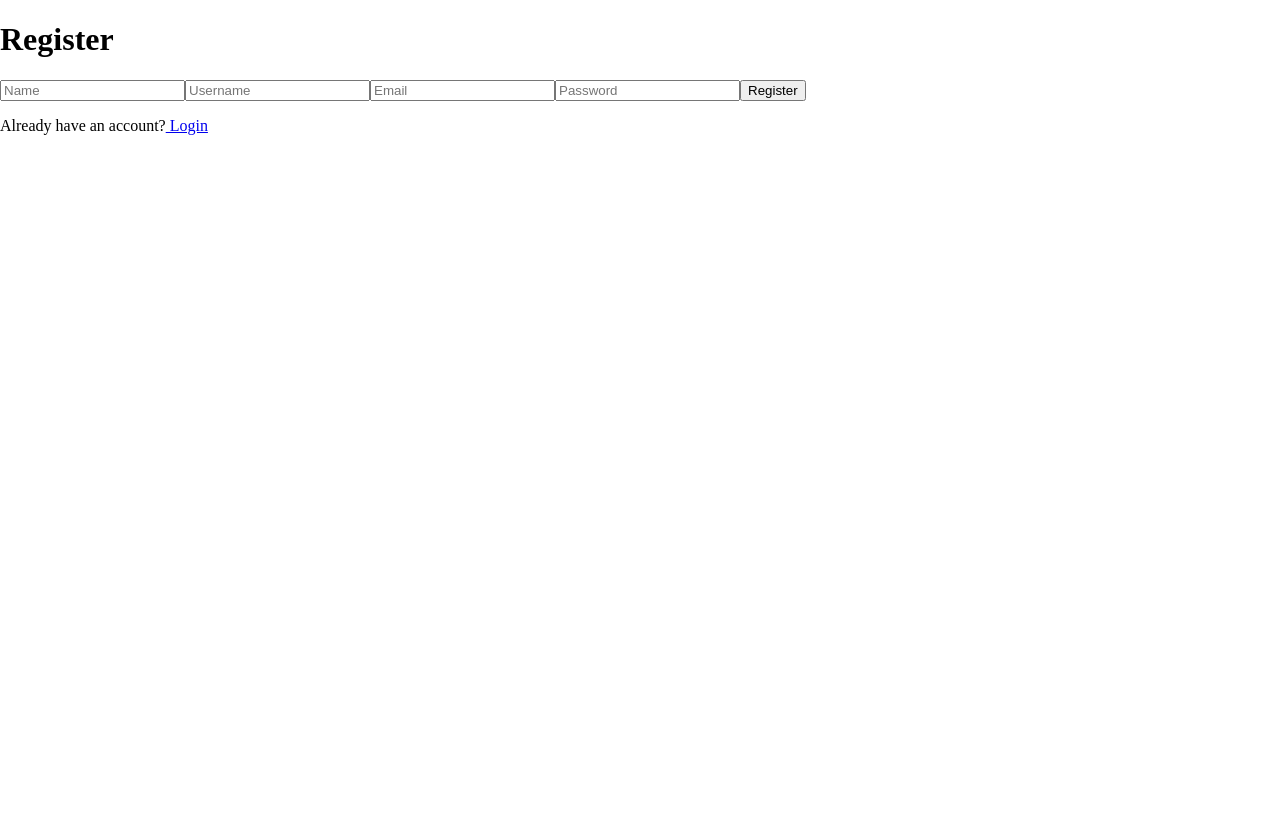
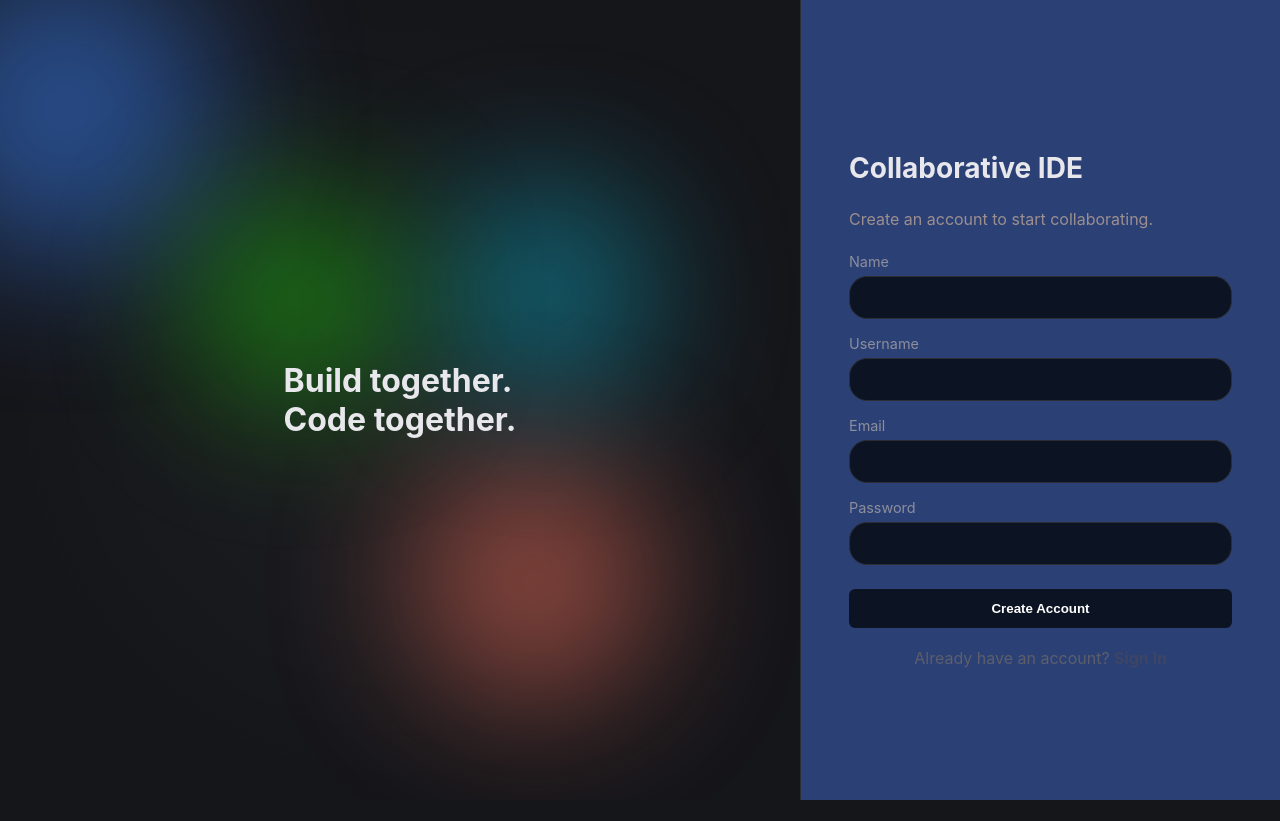
Before and after one commit to techisat415/collab-code-workspace, a React (Vite) app in the folder client/: page /register in a window 1280 px wide. After the commit the page ends 800 px from the top, so only its background shows below. Built offline with nearby package versions, Linux system fonts and the light colour scheme; no server answers.

Commit message:
updated register page frontend

```diff
--- a/client/src/main.jsx
+++ b/client/src/main.jsx
@@ -1,3 +1,4 @@
+import "./styles/theme.css";
 import { StrictMode } from 'react'
 import { createRoot } from 'react-dom/client'
 import './index.css'
--- a/client/src/pages/Register.jsx
+++ b/client/src/pages/Register.jsx
@@ -1,16 +1,12 @@
 import { useState } from "react";
 import { useNavigate, Link } from "react-router-dom";
 import api from "../api/api";
+import "../styles/auth.css";
 
 export default function Register() {
   const navigate = useNavigate();
 
-  const [form, setForm] = useState({
-    username: "",
-    email: "",
-    name: "",
-    password: "",
-  });
+  const [form, setForm] = useState({ username: "", email: "", name: "", password: "", });
 
   async function handleSubmit(e) {
     e.preventDefault();
@@ -28,12 +24,46 @@ export default function Register() {
   }
 
   return (
-    <div>
-      <h1>Register</h1>
+    <div className="auth-page">
+      <div className="auth-hero">
+        <div className="blob blob--1" />
+        <div className="blob blob--2" />
+        <div className="blob blob--3" />
+        <div className="blob blob--4" />
 
-      <form onSubmit={handleSubmit}>
+        <div className="auth-hero__content">
+
+          <h1>
+            Build together.
+            <br />
+            Code together.
+          </h1>
+
+        </div>
+
+      </div>
+      <div className="auth-card">
+
+        <h1 className="auth-title">
+          Collaborative IDE
+        </h1>
+
+        <p className="auth-subtitle">
+          Create an account to start collaborating.
+        </p>
+
+        <form
+          className="auth-form"
+          onSubmit={handleSubmit}
+        >
+
+          <div className="auth-group">
+            <label className="auth-label">
+              Name
+            </label>
+
             <input
-          placeholder="Name"
+              className="auth-input"
               value={form.name}
               onChange={(e) =>
                 setForm({
@@ -42,9 +72,15 @@ export default function Register() {
                 })
               }
             />
+          </div>
+
+          <div className="auth-group">
+            <label className="auth-label">
+              Username
+            </label>
 
             <input
-          placeholder="Username"
+              className="auth-input"
               value={form.username}
               onChange={(e) =>
                 setForm({
@@ -53,9 +89,16 @@ export default function Register() {
                 })
               }
             />
+          </div>
+
+          <div className="auth-group">
+            <label className="auth-label">
+              Email
+            </label>
 
             <input
-          placeholder="Email"
+              className="auth-input"
+              type="email"
               value={form.email}
               onChange={(e) =>
                 setForm({
@@ -64,10 +107,16 @@ export default function Register() {
                 })
               }
             />
+          </div>
+
+          <div className="auth-group">
+            <label className="auth-label">
+              Password
+            </label>
 
             <input
+              className="auth-input"
               type="password"
-          placeholder="Password"
               value={form.password}
               onChange={(e) =>
                 setForm({
@@ -76,16 +125,28 @@ export default function Register() {
                 })
               }
             />
+          </div>
 
-        <button type="submit">
-          Register
+          <button
+            type="submit"
+            className="auth-submit"
+          >
+            Create Account
           </button>
+
         </form>
 
-      <p>
-        Already have an account?
-        <Link to="/login"> Login</Link>
-      </p>
+        <div className="auth-footer">
+          Already have an account?{" "}
+          <Link
+            className="auth-link"
+            to="/login"
+          >
+            Sign In
+          </Link>
+        </div>
+
+      </div>
     </div>
   );
 }
--- /dev/null
+++ b/client/src/styles/auth.css
@@ -0,0 +1,218 @@
+@keyframes float {
+  0% {
+    transform:
+      translate(0px, 0px)
+      scale(1);
+  }
+
+  25% {
+    transform:
+      translate(100px, -150px)
+      scale(1.03);
+  }
+
+  50% {
+    transform:
+      translate(-250px, -250px)
+      scale(1.08);
+  }
+
+  75% {
+    transform:
+      translate(-150px, -100px)
+      scale(1.03);
+  }
+
+  100% {
+    transform:
+      translate(0px, 0px)
+      scale(1);
+  }
+}
+
+.auth-page {
+  min-height: 100vh;
+  display: grid;
+  grid-template-columns: 1fr 480px;
+  background: var(--bg-app);
+}
+
+.auth-hero {
+  position: relative;
+  display: flex;
+  align-items: center;
+  justify-content: center;
+  overflow: hidden;
+  padding: 64px;
+}
+
+.auth-hero__content {
+  position: relative;
+  z-index: 10;
+}
+
+.auth-hero::before {
+  content: "";
+  position: absolute;
+  inset: 0;
+  background: radial-gradient(circle at center, rgba(255,255,255,0.04), transparent 70%);
+}
+
+.auth-card {
+  display: flex;
+  flex-direction: column;
+  justify-content: center;
+  background: rgba(53, 85, 159, 0.7);
+  backdrop-filter: blur(20px);
+  border-left: .01px solid var(--border);
+  padding: 48px;
+}
+/* .auth-card {
+  width: 100%;
+  max-width: 420px;
+  background: var(--bg-panel);
+  border: 1px solid var(--border);
+  border-radius: var(--radius-lg);
+  padding: 32px;
+  box-shadow: var(--shadow-md);
+} */
+.feature {
+  padding: 12px 16px;
+
+  background: rgba(255,255,255,0.04);
+
+  border: 1px solid var(--border);
+
+  border-radius: 12px;
+}
+.auth-title {
+  font-size: 1.75rem;
+  font-weight: 700;
+  margin-bottom: 8px;
+  color: var(--text);
+}
+
+.auth-subtitle {
+  /* color: var(--text-faint); */
+  color: rgb(157, 143, 143);
+  margin-bottom: 24px;
+}
+
+.auth-form {
+  display: flex;
+  flex-direction: column;
+  gap: 16px;
+}
+
+.auth-group {
+  display: flex;
+  flex-direction: column;
+  gap: 6px;
+}
+
+.auth-label {
+  color: var(--text-muted);
+  font-size: 0.9rem;
+}
+
+.auth-input {
+  width: 100%;
+  background: rgba(0, 0, 0, 0.7);
+  border: .5px solid var(--border);
+  color: var(--text);
+  padding: 12px;
+  border-radius: 18px;
+  font-size: 0.95rem;
+}
+
+.auth-input:focus {
+  outline: none;
+  border-color: var(--accent);
+  box-shadow: 0 0 0 3px var(--accent-soft);
+}
+
+.auth-submit {
+  margin-top: 8px;
+  background: rgba(0, 0, 0, 0.7);
+  color: white;
+  border: none;
+  padding: 12px;
+  border-radius: var(--radius-sm);
+  font-weight: 600;
+  cursor: pointer;
+  transition: 0.15s;
+}
+
+.auth-submit:hover {
+  background: var(--accent-hover);
+}
+
+.auth-footer {
+  margin-top: 20px;
+  text-align: center;
+  color: var(--text-faint);
+}
+
+.auth-link {
+  color: rgba(73, 73, 91, 0.7);
+  text-decoration: none;
+  font-weight: 600;
+}
+
+.auth-link:hover {
+  text-decoration: underline;
+}
+
+.auth-error {
+  background: rgba(239, 68, 68, 0.1);
+  border: 1px solid rgba(239, 68, 68, 0.25);
+  color: #fca5a5;
+  padding: 10px;
+  border-radius: var(--radius-sm);
+  font-size: 0.9rem;
+}
+
+.blob {
+  position: absolute;
+  border-radius: 50%;
+  filter: blur(70px);
+  opacity: 0.5;
+  animation: float 8s ease-in-out infinite;
+  z-index: 10;
+}
+
+.blob--1 {
+  width: 300px;
+  height: 300px;
+  background: #3b82f6;
+  top: 10%;
+  left: 10%;
+  animation-delay: 0s;
+}
+
+.blob--2 {
+  width: 250px;
+  height: 250px;
+  background: #f6715c;
+  bottom: 10%;
+  right: 15%;
+  animation-delay: -2s;
+}
+
+.blob--3 {
+  width: 200px;
+  height: 200px;
+  background: #06b6d4;
+  top: 40%;
+  right: 30%;
+  animation-delay: -4s;
+}
+
+.blob--4 {
+  width: 200px;
+  height: 200px;
+  background: #1bd406;
+  top: 40%;
+  right: 30%;
+  animation-delay: -8s;
+}
--- /dev/null
+++ b/client/src/styles/theme.css
@@ -0,0 +1,56 @@
+:root {
+  --bg-app: #15161a;
+  --bg-panel: #1a1b20;
+  --bg-surface: #21222a;
+  --bg-surface-hover: #2a2b35;
+  --border: #2c2d36;
+  --border-soft: #24252d;
+
+  --text: #e7e7ec;
+  --text-muted: #8d8e9c;
+  --text-faint: #5d5e6b;
+
+  --accent: #7c6fea;
+  --accent-soft: rgba(124, 111, 234, 0.16);
+  --accent-strong: #9587ff;
+
+  --run: #2bbf94;
+  --run-strong: #3ed6a8;
+  --danger: #e35d6a;
+
+  --rail-width: 44px;
+  --explorer-width: 250px;
+  --chat-width: 290px;
+  --terminal-height: 250px;
+  --terminal-bar-height: 36px;
+  --header-height: 52px;
+  --toolbar-height: 44px;
+
+  --font-ui: "Manrope", "Segoe UI", system-ui, sans-serif;
+  --font-mono: "JetBrains Mono", "SFMono-Regular", Menlo, Consolas, monospace;
+
+  --radius-sm: 6px;
+  --radius-md: 9px;
+  --ease: cubic-bezier(0.4, 0, 0.2, 1);
+}
+
+* {
+  box-sizing: border-box;
+}
+
+html,
+body,
+#root {
+  margin: 0;
+  width: 100%;
+  height: 100%;
+}
+
+body {
+  background: var(--bg-app);
+  color: var(--text);
+  font-family:
+    Inter,
+    system-ui,
+    sans-serif;
+}
```
Lines whose indentation alone changed are shown as unchanged.
